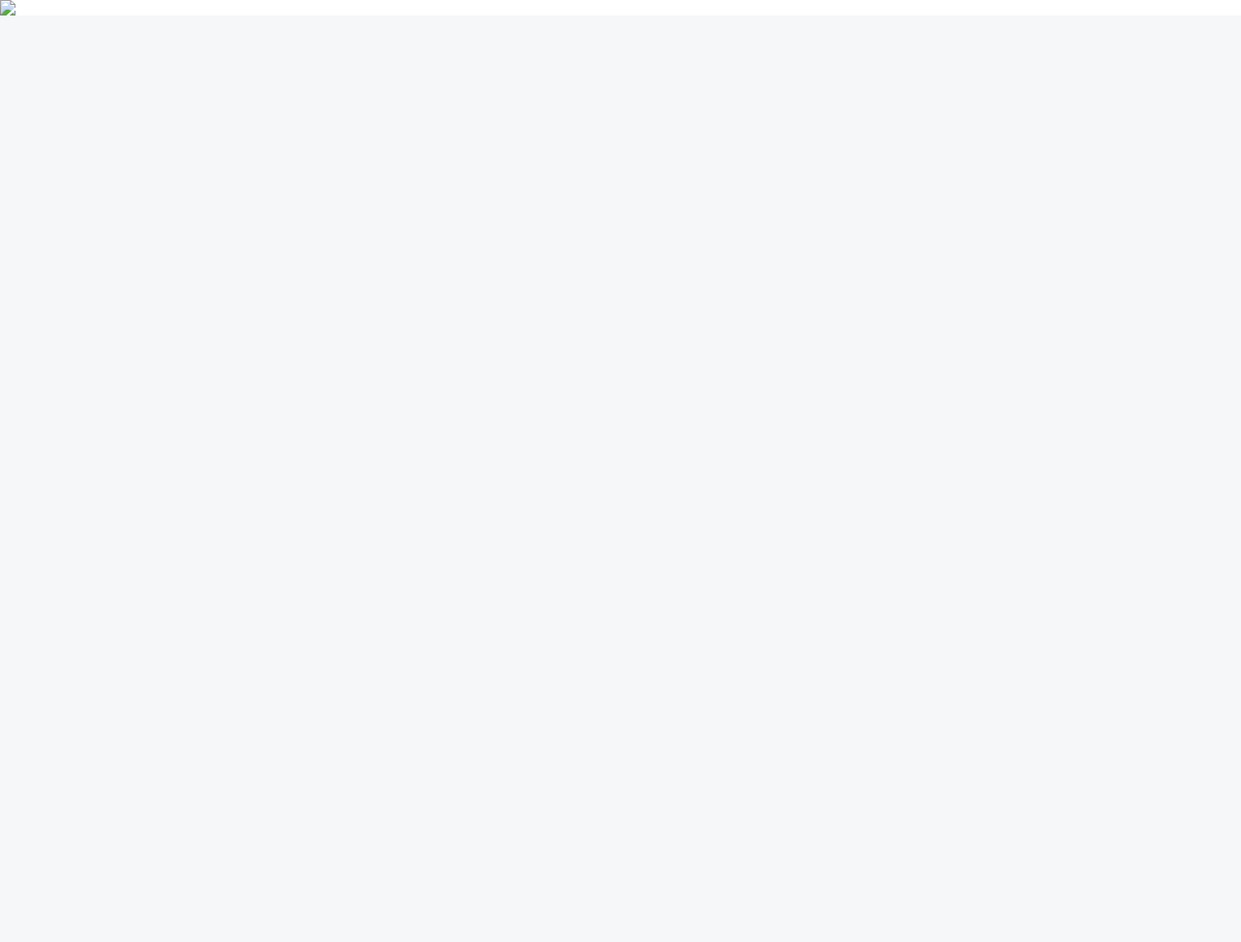
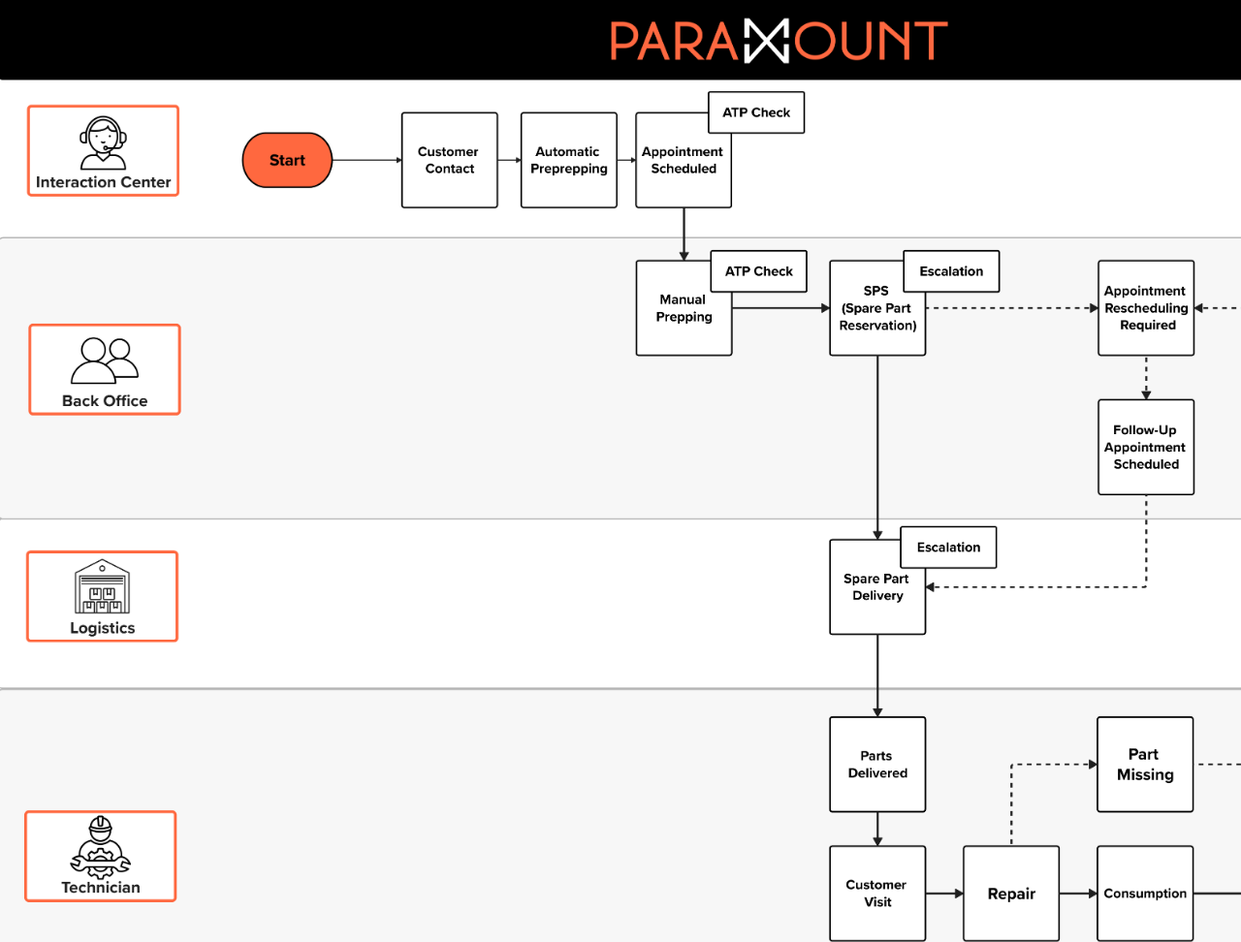
Before and after one commit to BerilPlt/Logistics_Flow, a plain HTML site: page index.html in a window 1280 px wide. Shown: the whole page at 97% size. Before the commit the page ends 800 px from the top, so only its background shows below. Drawn offline with Linux system fonts and the light colour scheme.

Commit message:
Update index.html

```diff
--- a/index.html
+++ b/index.html
@@ -221,7 +221,7 @@
 <body>
 <main class="wrap">
   <section class="flow-shell" id="flowShell">
-   <img class="flow-image" src="flow.png">
+   <img class="flow-image" src="Logistics_2026-04-24_11-20-28.png">
 
     <!--
       HOTSPOT DÜZENLEME:
```
